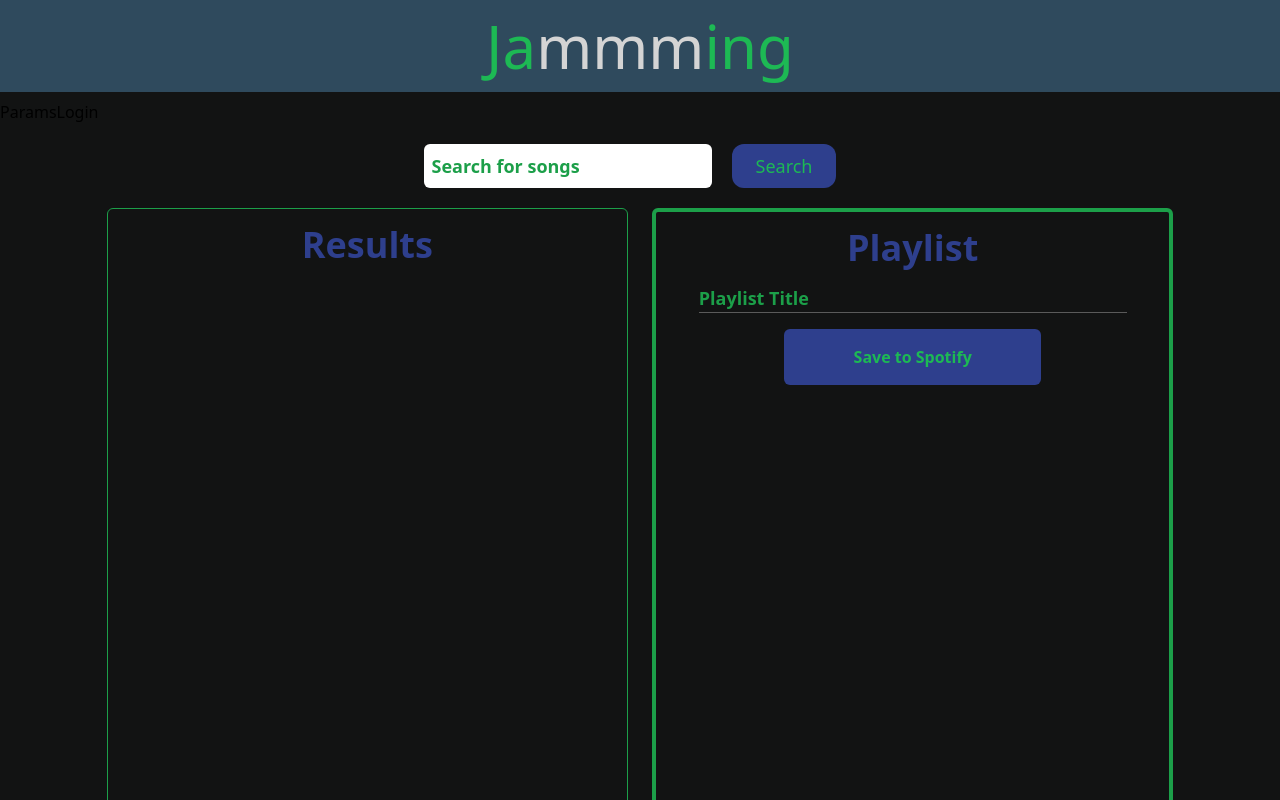
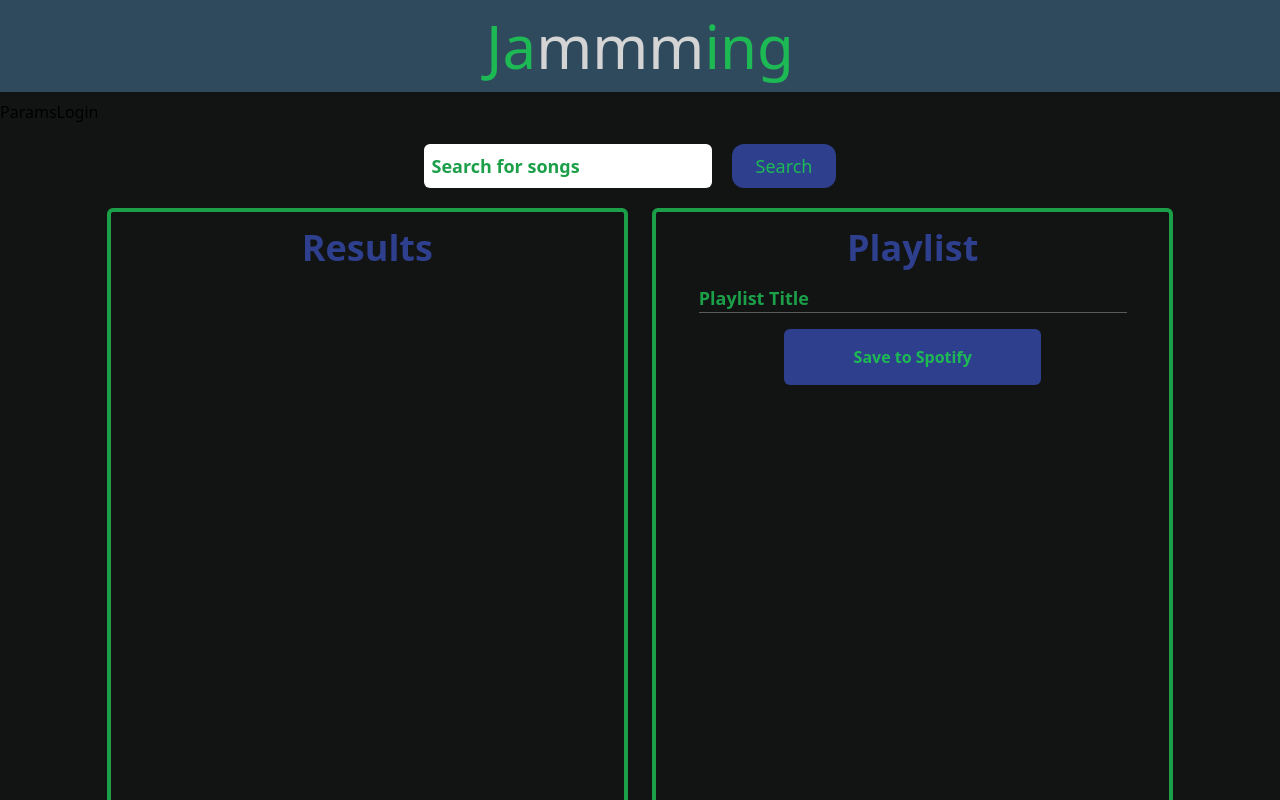
Before and after one commit to Dan-McGrath/jamming, a React (Vite) app: page / in a window 1280 px wide. Shown: the top 800 px of the page. Built offline with nearby package versions, Linux system fonts and the light colour scheme.

Commit message:
update syling

```diff
--- a/src/components/SearchResults.jsx
+++ b/src/components/SearchResults.jsx
@@ -6,7 +6,7 @@ const SearchResults = ({
   onRemoveSong,
 }) => {
   return (
-    <div className="border rounded-md border-dark-green">
+    <div className="border-4 rounded-md border-dark-green">
       <h2 className="my-4 text-4xl font-semibold text-center text-blue">
         Results
       </h2>
```
